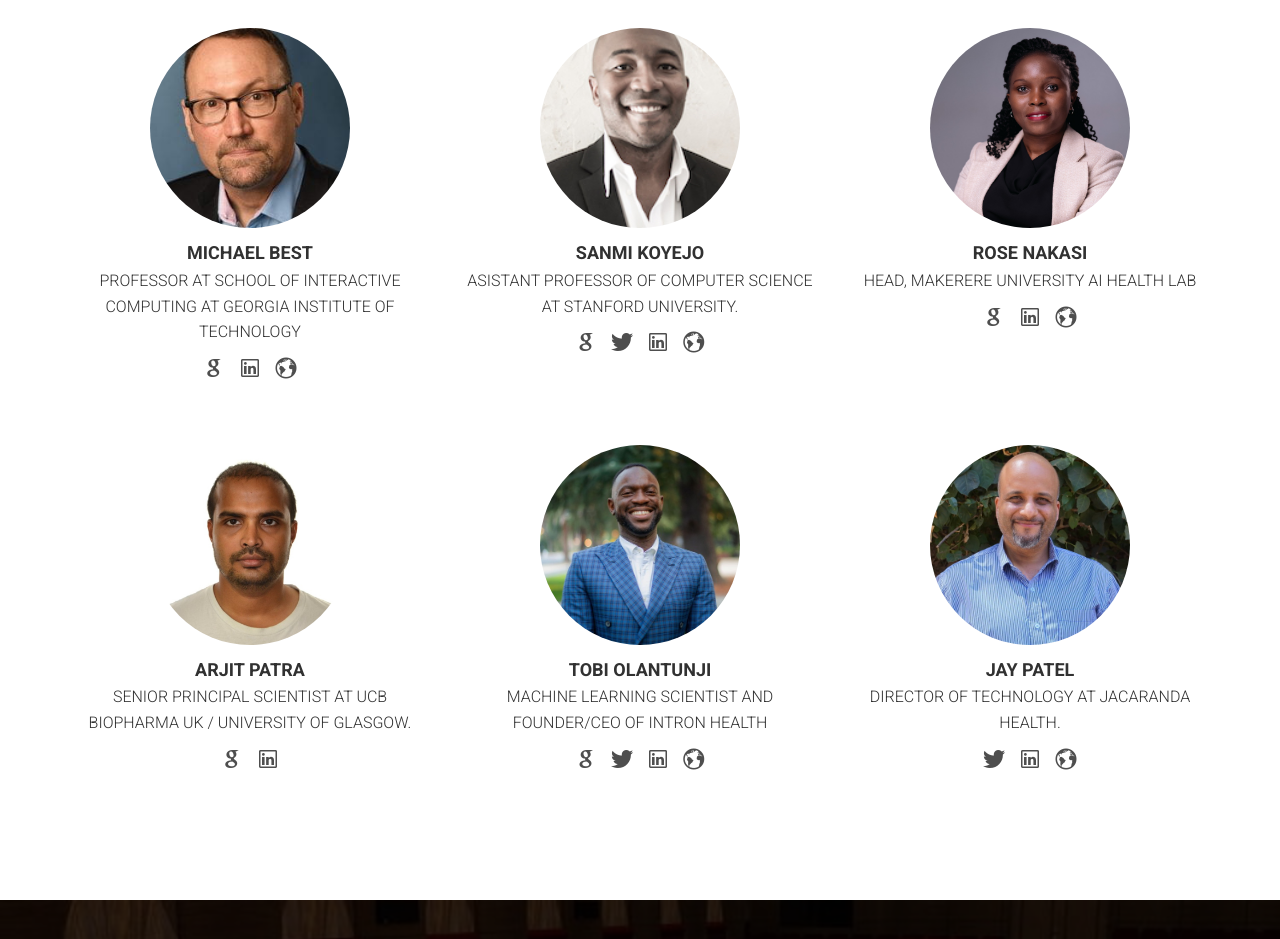
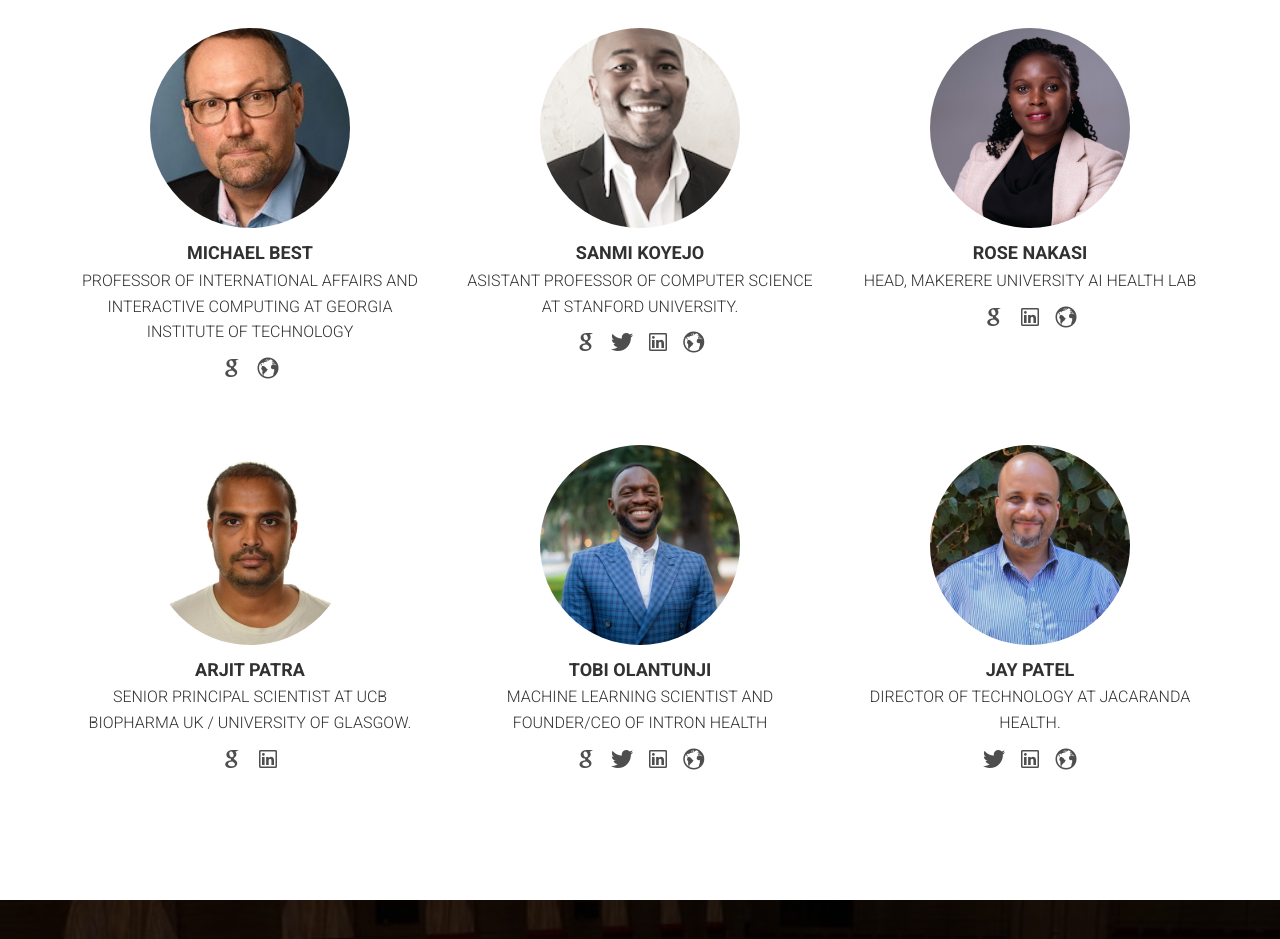
Before and after one commit to ds4healthafrica/ds4HealthAfrica.github.io, a website: page index.html in a window 1280 px wide. Shown: the part 2121-3060 px from the top of the page. Drawn offline with Linux system fonts and the light colour scheme; files whose address does not match are found by name.

Commit message:
dr best profile updated

```diff
--- a/index.html
+++ b/index.html
@@ -189,7 +189,7 @@
                 style="border-radius: 50%; width: 200px; height: 200px; object-fit: cover;">
             </figure>
             <h4>Michael Best</h4>
-            <p>Professor at School of Interactive Computing at Georgia Institute of Technology</p>
+            <p>Professor of International Affairs and Interactive Computing at Georgia Institute of Technology</p>
              <ul class="social-block">
                <li><a href="https://en.wikipedia.org/wiki/Michael_L._Best">
                 <i class="ion-social-google"></i></a>
@@ -197,9 +197,9 @@
               <!-- <li><a href="https://x.com/jacarandakenya">
                 <i class="ion-social-twitter"></i></a>
               </li> -->
-              <li><a href="https://www.linkedin.com/in/michael-l-best-b53840b4/">
+              <!-- <li><a href="https://www.linkedin.com/in/michael-l-best-b53840b4/">
                 <i class="ion-social-linkedin-outline"></i></a>
-              </li>
+              </li> -->
               <li><a href="https://mikeb.inta.gatech.edu/">
                 <i class="ion-earth"></i></a>
               </li>
@@ -1014,7 +1014,7 @@
                   class="ion-social-facebook"></i></a></li> -->
             <li><a href="https://youtube.com/@sisonkebiotik4606?si=7SX0ASbTKltFwdvE"><i
                   class="ion-social-youtube"></i></a></li>
-            <p>&copy; Data Science For Health 2025</p>
+            <p>&copy; Data Science For Health Africa 2025</p>
           </ul>
         </div>
       </div>
```
Also changed, not shown: 1 other file.
